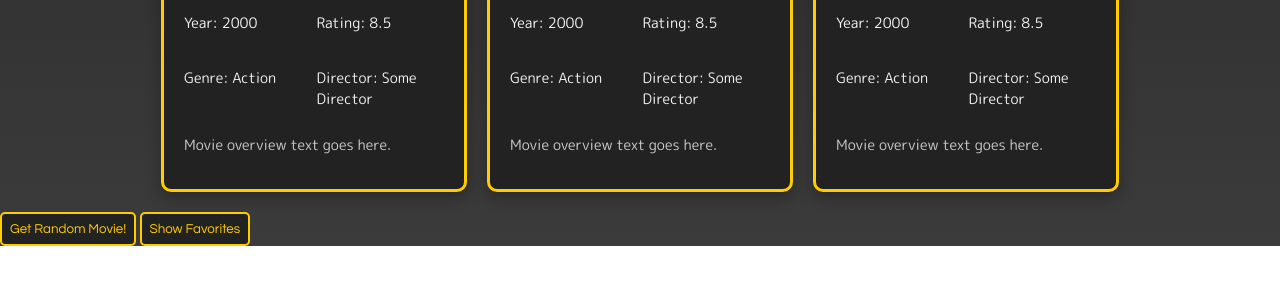
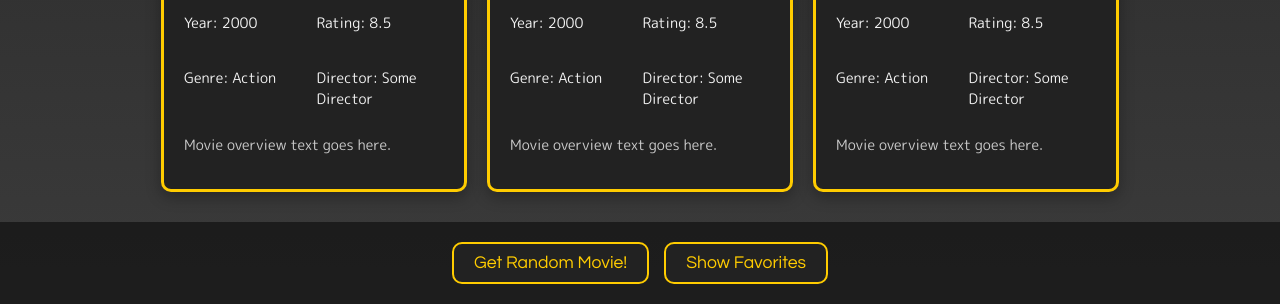
Before and after one commit to deijaparker/flix-finder-catalog, a plain HTML site: page index.html in a window 1280 px wide. Shown: the part 706-1010 px from the top of the page. Before the commit the page ends 952 px from the top, so only its background shows below. Drawn offline with Linux system fonts and the light colour scheme.

Commit message:
Style footer with interactive action buttons for random and favorites

```diff
--- a/style.css
+++ b/style.css
@@ -131,3 +131,29 @@ button:hover {
   overflow-y: auto;
   padding-right: 5px;
 }
+
+.footer {
+  display: flex;
+  justify-content: center;
+  gap: 15px;
+  background-color: rgba(0, 0, 0, 0.5);
+  padding: 20px;
+  margin-top: 30px;
+}
+
+.footer button {
+  text-align: center;
+  background-color: #222;
+  border: 2px solid #ffcc00;
+  padding: 10px 20px;
+  border-radius: 10px;
+  color: #ffcc00;
+  font-size: 1.1rem;
+  cursor: pointer;
+  transition: all 0.3s;
+}
+
+.footer button:hover {
+  background-color: #ffcc00;
+  color: #222;
+}
```
